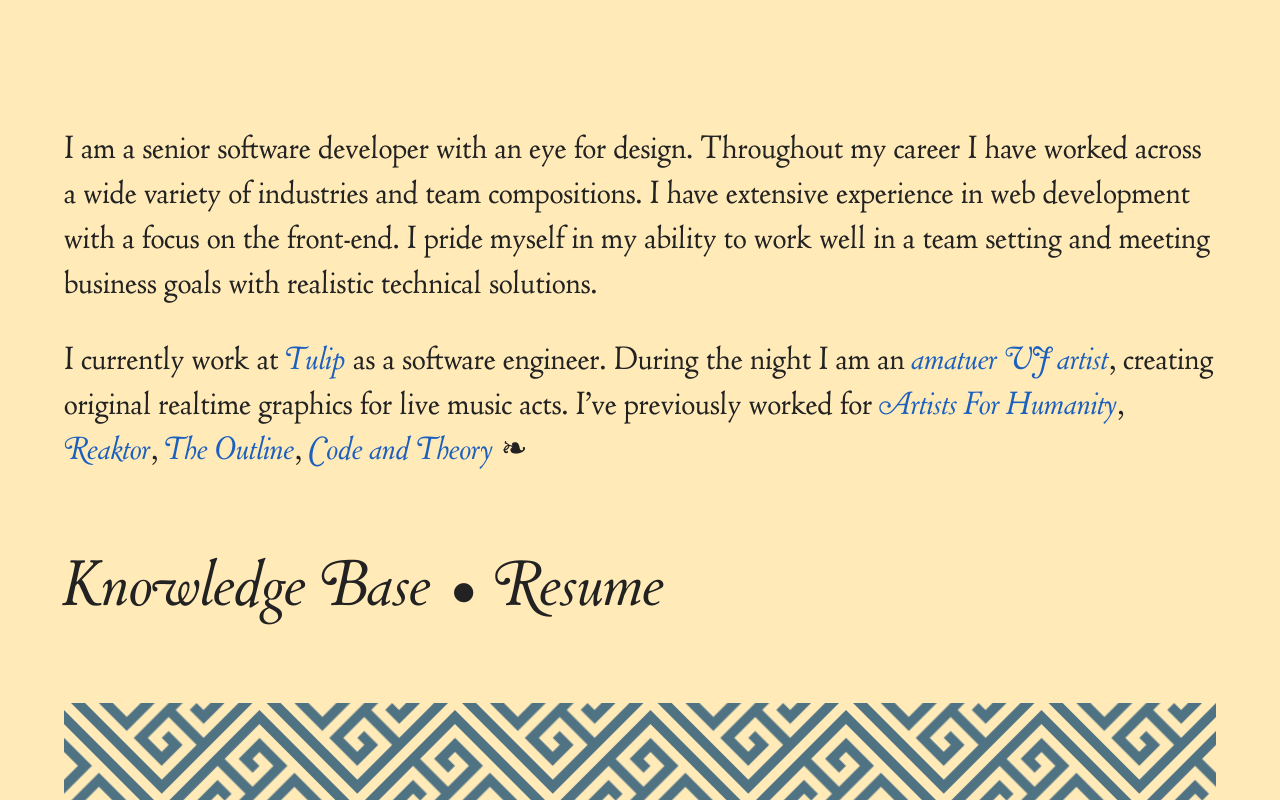
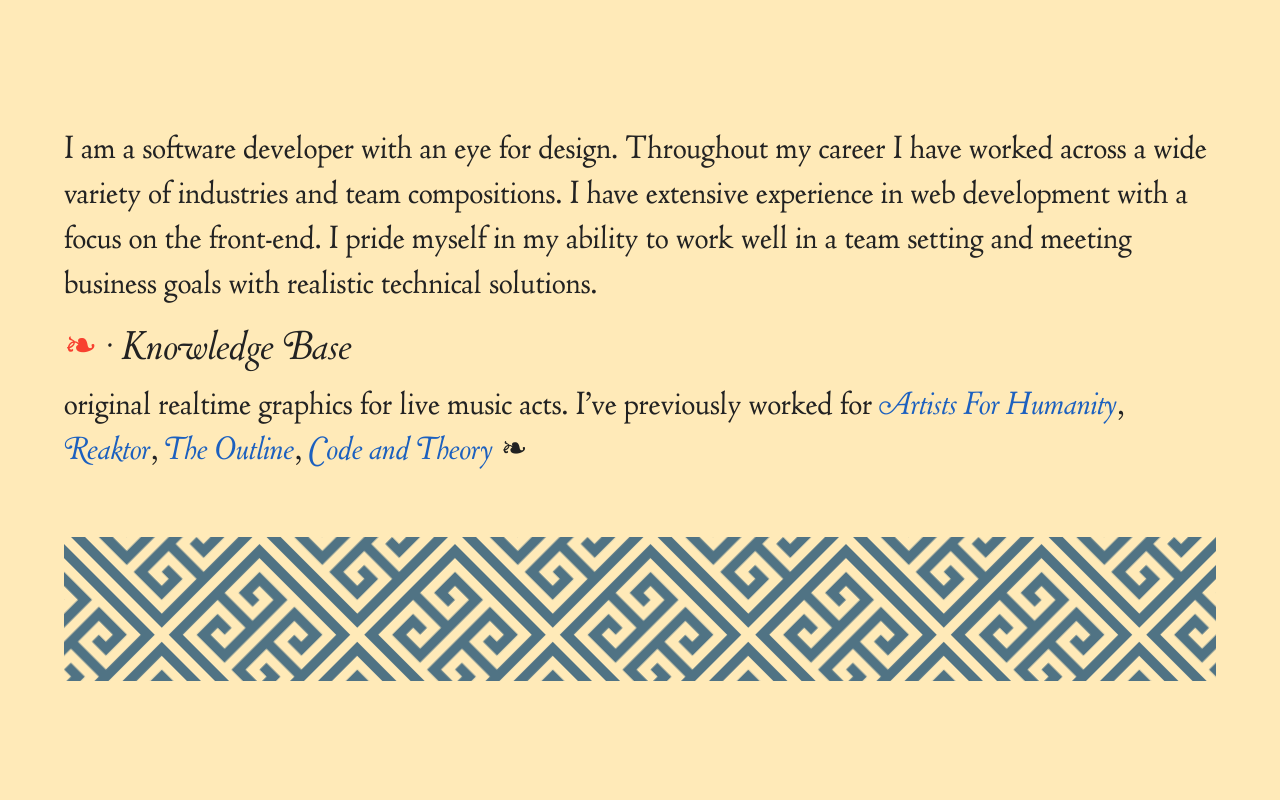
Before and after one commit to cronin4392/personal-site, a SvelteKit app: page / in a window 1280 px wide. Shown: the part 420-1220 px from the top of the page. After the commit the page ends 1165 px from the top, so only its background shows below. Built offline with nearby package versions, Linux system fonts and the light colour scheme.

Commit message:
Add Nav and other changes

```diff
--- a/src/app.html
+++ b/src/app.html
@@ -11,6 +11,8 @@
 		%sveltekit.head%
 	</head>
 	<body data-sveltekit-preload-data="hover">
-		%sveltekit.body%
+		<div style="display: contents">
+			%sveltekit.body%
+		</div>
 	</body>
 </html>
--- a/src/lib/components/Link.svelte
+++ b/src/lib/components/Link.svelte
@@ -1,16 +1,25 @@
 <script lang="ts">
 	export let href: string;
+	export let active: boolean = false;
 	$: external = href.indexOf('http') === 0;
 </script>
 
 {#if external}
-	<a {href} target="_BLANK" rel="noreferrer"><slot /></a>
+	<a {href} target="_BLANK" rel="noreferrer" data-active={active}><slot /></a>
 {:else}
-	<a {href}><slot /></a>
+	<a {href} data-active={active}><slot /></a>
 {/if}
 
 <style>
 	a {
 		font-family: var(--link-font, inherit);
+		color: var(--link-color);
+		text-decoration: none;
+		opacity: 1;
+		transition: opacity 0.3s ease-in-out;
+	}
+
+	a[data-active='true'] {
+		color: var(--link-active-color);
 	}
 </style>
--- /dev/null
+++ b/src/lib/components/Nav.svelte
@@ -0,0 +1,47 @@
+<script lang="ts">
+	import Link from '$lib/components/Link.svelte';
+	import { page } from '$app/stores';
+
+	console.log($page);
+	let links = [
+		{ text: '❧', href: '/' },
+		{ text: 'Knowledge Base', href: '/knowledge-base' },
+	];
+</script>
+
+<nav>
+	<ul>
+		{#each links as { text, href }}
+			<li>
+				<Link {href} active={href === $page.route.id}>{text}</Link>
+			</li>
+		{/each}
+	</ul>
+</nav>
+
+<style lang="scss">
+	nav {
+		--link-color: var(--text-color);
+		font-family: 'Cloister Swash';
+		font-size: 2.5rem;
+		position: fixed;
+		bottom: 0;
+		left: 0;
+		right: 0;
+		background-color: var(--background-color);
+		padding: 0.25rem var(--site-padding);
+
+		li {
+			display: inline-block;
+		}
+
+		li + li:before {
+			content: ' · ';
+			white-space: pre;
+		}
+	}
+
+	.active {
+		color: red;
+	}
+</style>
--- a/src/lib/components/Weave/Index.svelte
+++ b/src/lib/components/Weave/Index.svelte
@@ -1,11 +1,11 @@
 <!-- Look into https://github.com/robinscholz/svelte-inline-svg-->
-<svg xmlns="http://www.w3.org/2000/svg" viewBox="0 0 1 0.25" preserveAspectRatio="xMidYMid slice"
+<svg xmlns="http://www.w3.org/2000/svg" viewBox="0 0 1 0.125" preserveAspectRatio="xMidYMid slice"
 	><defs
 		><pattern
 			viewBox="0 0 14 14"
 			patternTransform="rotate(45)"
 			width="12%"
-			height="48%"
+			height="96%"
 			id="pattern-15"
 			><path
 				fill="none"
--- a/src/routes/+layout.svelte
+++ b/src/routes/+layout.svelte
@@ -1,6 +1,9 @@
 <script lang="ts">
+	import Nav from '$lib/components/Nav.svelte';
 	import Weave from '$lib/components/Weave/Index.svelte';
 </script>
+
+<Nav />
 
 <slot />
 
--- a/src/routes/+page.svelte
+++ b/src/routes/+page.svelte
@@ -20,36 +20,25 @@
 			href: 'https://codeandtheory.com',
 		},
 	];
-
-	const nav = [
-		{ text: 'Knowledge Base', href: '/knowledge-base' },
-		{ text: 'Resume', href: '/resume' },
-	];
 </script>
 
 <header>
 	<h1>Hi, <br />I’m Stephen Cronin</h1>
 	<p>
-		I am a senior software developer with an eye for design. Throughout my career I have worked
-		across a wide variety of industries and team compositions. I have extensive experience in web
-		development with a focus on the front-end. I pride myself in my ability to work well in a team
-		setting and meeting business goals with realistic technical solutions.
+		I am a software developer with an eye for design. Throughout my career I have worked across a
+		wide variety of industries and team compositions. I have extensive experience in web development
+		with a focus on the front-end. I pride myself in my ability to work well in a team setting and
+		meeting business goals with realistic technical solutions.
 	</p>
 </header>
-<section>
+<section class="show-visited">
 	I currently work at <Link href="https://tulip.co">Tulip</Link> as a software engineer. During the night
 	I am an
 	<Link href="https://www.visualsss.net">amatuer VJ artist</Link>, creating original realtime
 	graphics for live music acts. I’ve previously worked for
 	<LinkList links={employers} /> ❧
 </section>
-<nav>
-	<LinkList links={nav} separator=" • " />
-</nav>
 
-<!-- <section>
-	<h2 class="footer-text">Thank You</h2>
-</section> -->
 <style>
 	h1 {
 		font-size: 3em;
@@ -57,29 +46,7 @@
 		margin-bottom: 1.75em;
 	}
 
-	/* .footer-text {
-		--shadow-inset: 1px;
-		--shadow-blur: 4px;
-		font-family: 'Cloister Swash';
-		font-size: 3em;
-		line-height: 1.1;
-		font-weight: 400;
-		color: transparent;
-		text-shadow: var(--shadow-inset) var(--shadow-inset) var(--shadow-blur) var(--background-color),
-			0 0 0 var(--color-yellow-dark),
-			var(--shadow-inset) var(--shadow-inset) var(--shadow-blur) var(--background-color);
-	} */
-
 	section {
 		--link-font: 'Cloister Swash';
 	}
-
-	nav {
-		--link-font: 'Cloister Swash';
-		--link-color: var(--text-color);
-		font-size: 2em;
-		line-height: 1.1;
-		margin-top: 1.25em;
-		margin-bottom: 1.25em;
-	}
 </style>
--- a/static/global.css
+++ b/static/global.css
@@ -2,21 +2,21 @@
 
 @font-face {
 	font-family: Cloister;
-    src: url("/fonts/cloister/regular.woff");
+	src: url('/fonts/cloister/regular.woff');
 	font-weight: 400;
 	font-style: normal;
 }
 
 @font-face {
 	font-family: Cloister;
-    src: url("/fonts/cloister/light.woff");
+	src: url('/fonts/cloister/light.woff');
 	font-weight: 200;
 	font-style: normal;
 }
 
 @font-face {
-    font-family: "Cloister Swash";
-    src: url("/fonts/cloister/swash.woff");
+	font-family: 'Cloister Swash';
+	src: url('/fonts/cloister/swash.woff');
 	font-weight: 400;
 	font-style: normal;
 }
@@ -25,14 +25,14 @@
 
 @font-face {
 	font-family: 'Franklin Gothic';
-    src: url("/fonts/franklin-gothic-condensed/book.woff");
+	src: url('/fonts/franklin-gothic-condensed/book.woff');
 	font-weight: 400;
 	font-style: normal;
 }
 
 @font-face {
 	font-family: 'Franklin Gothic';
-    src: url("/fonts/franklin-gothic-condensed/demi.woff");
+	src: url('/fonts/franklin-gothic-condensed/demi.woff');
 	font-weight: 700;
 	font-style: normal;
 }
@@ -42,14 +42,15 @@
 
 	--color-yellow: hsl(42, 100%, 86%);
 	--color-yellow-dark: hsl(42, 75%, 80%);
+    --color-red: hsl(5, 93%, 58%);
 	--color-blue: #1c60bf;
 	--color-purple: #564377;
 	--color-black: #222222;
 
 	--background-color: var(--color-yellow);
-    --accent-color: var(--color-blue);
 	--text-color: var(--color-black);
-    --link-color: var(--accent-color);
+	--link-color: var(--color-blue);
+    --link-active-color: var(--color-red);
 }
 
 html,
@@ -78,14 +79,14 @@
 	margin: 0;
 }
 
-a {
-    color: var(--link-color);
-    text-decoration: none;
-    opacity: 1;
-    transition: opacity 0.3s ease-in-out;
+ul,
+ol {
+	list-style: none;
+	padding: 0;
+	margin: 0;
 }
 
-a:visited {
+.show-visited a:visited {
 	color: var(--color-purple);
 }
 
@@ -103,3 +104,16 @@
 	text-transform: uppercase;
 	letter-spacing: 0.01em;
 }
+
+/* .swash-text {
+	--shadow-inset: 1px;
+	--shadow-blur: 4px;
+	font-family: 'Cloister Swash';
+	font-size: 3em;
+	line-height: 1.1;
+	font-weight: 400;
+	color: transparent;
+	text-shadow: var(--shadow-inset) var(--shadow-inset) var(--shadow-blur) var(--background-color),
+		0 0 0 var(--color-yellow-dark),
+		var(--shadow-inset) var(--shadow-inset) var(--shadow-blur) var(--background-color);
+} */
```
Lines whose indentation alone changed are shown as unchanged.
